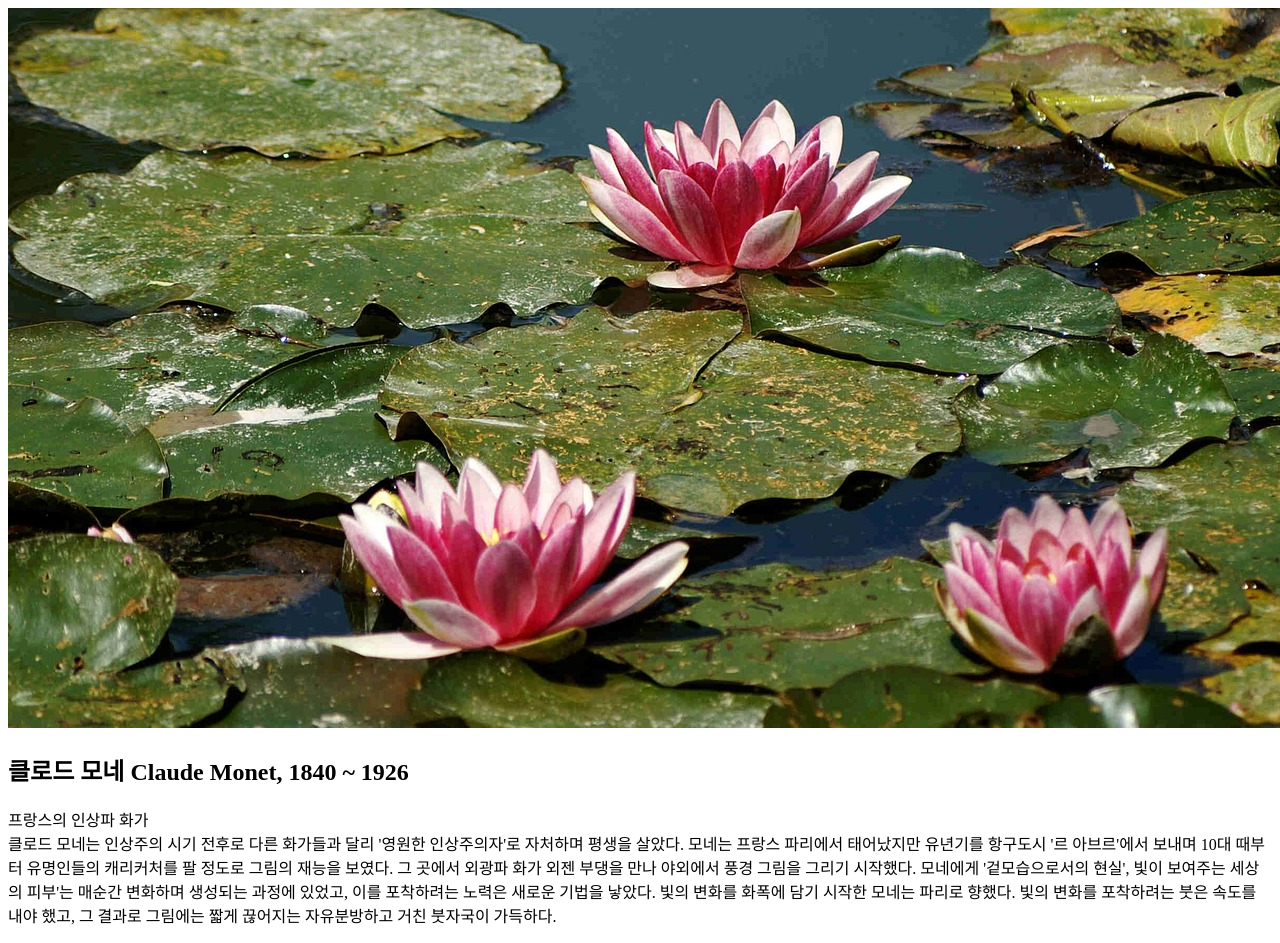
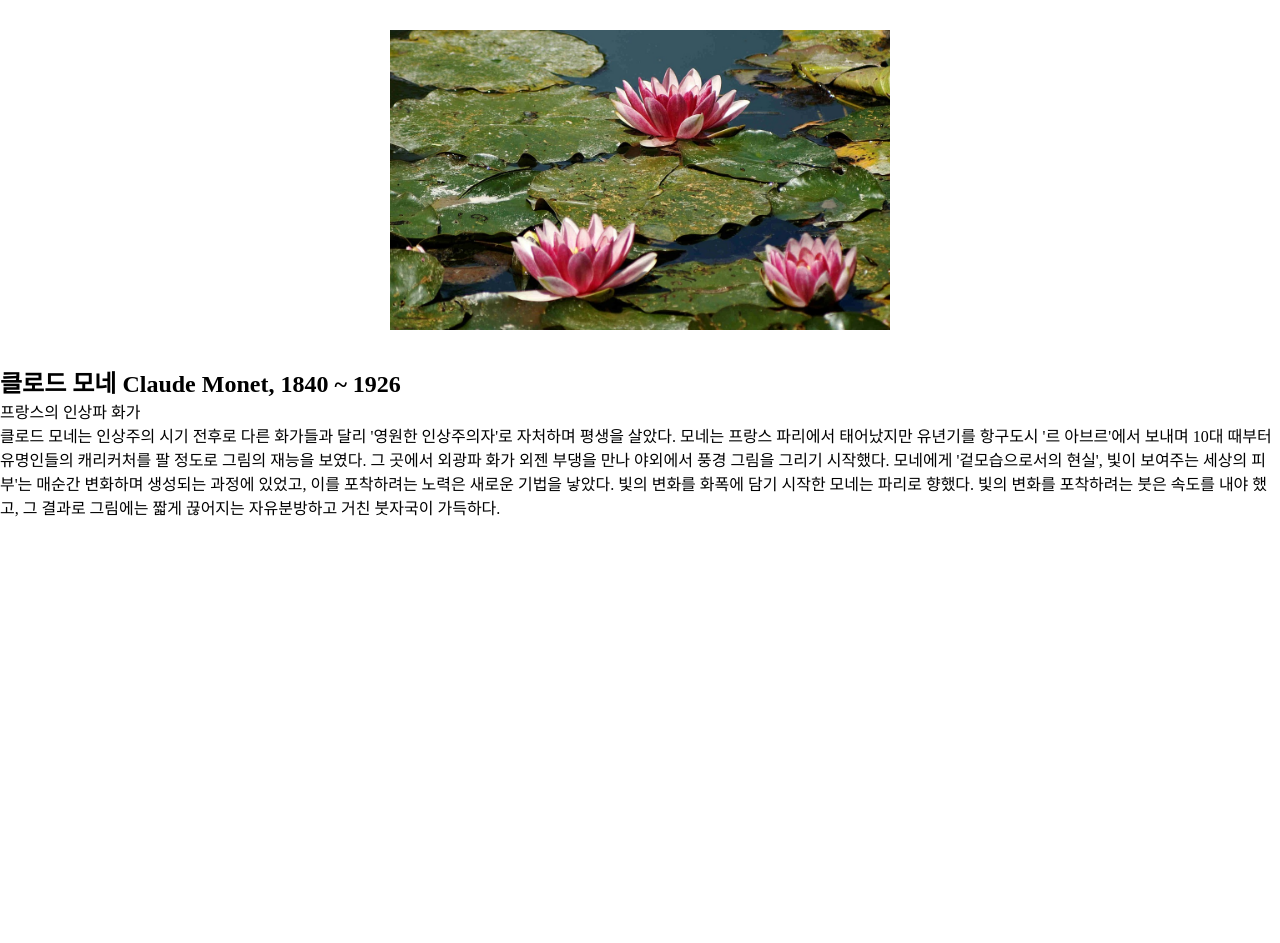
Before and after one commit to kimhyeji-gg/Git-day-2, a plain HTML site: page pages/monet_gallery.html in a window 1280 px wide. After the commit the page ends 800 px from the top, so only its background shows below. Drawn offline with Linux system fonts and the light colour scheme.

Commit message:
Fix monet_gallery (#2)

```diff
--- a/pages/monet_gallery.html
+++ b/pages/monet_gallery.html
@@ -4,7 +4,7 @@
         <meta charset="UTF-8" />
         <meta name="viewport" content="width=device-width, initial-scale=1.0" />
         <title>Gallery_KHJ</title>
-        <link rel="stylesheet" href="../css/gallery_khj.css" />
+        <link rel="stylesheet" href="../css/monet_gallery.css" />
     </head>
     <body>
         <div id="imgBox">
```
